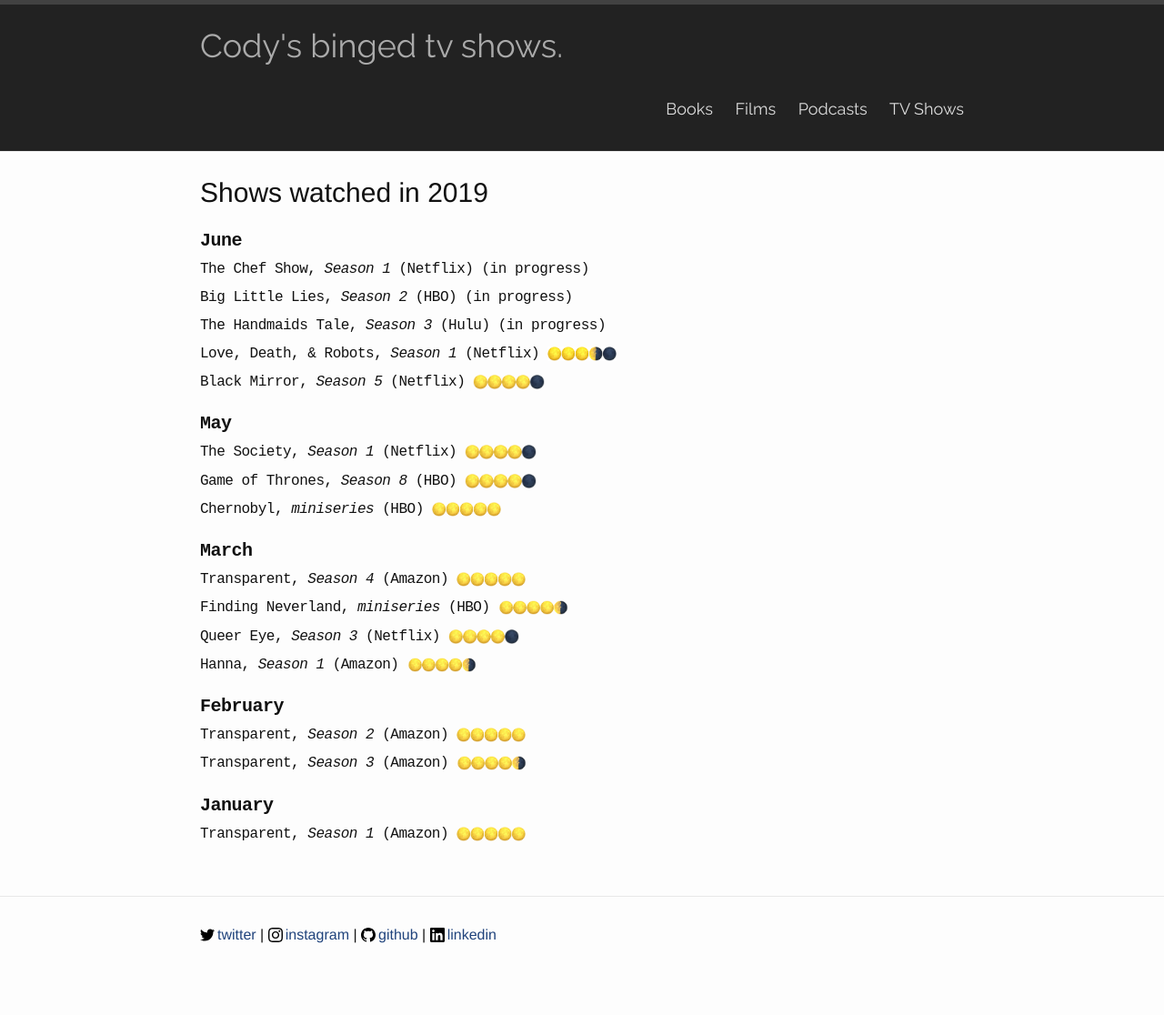
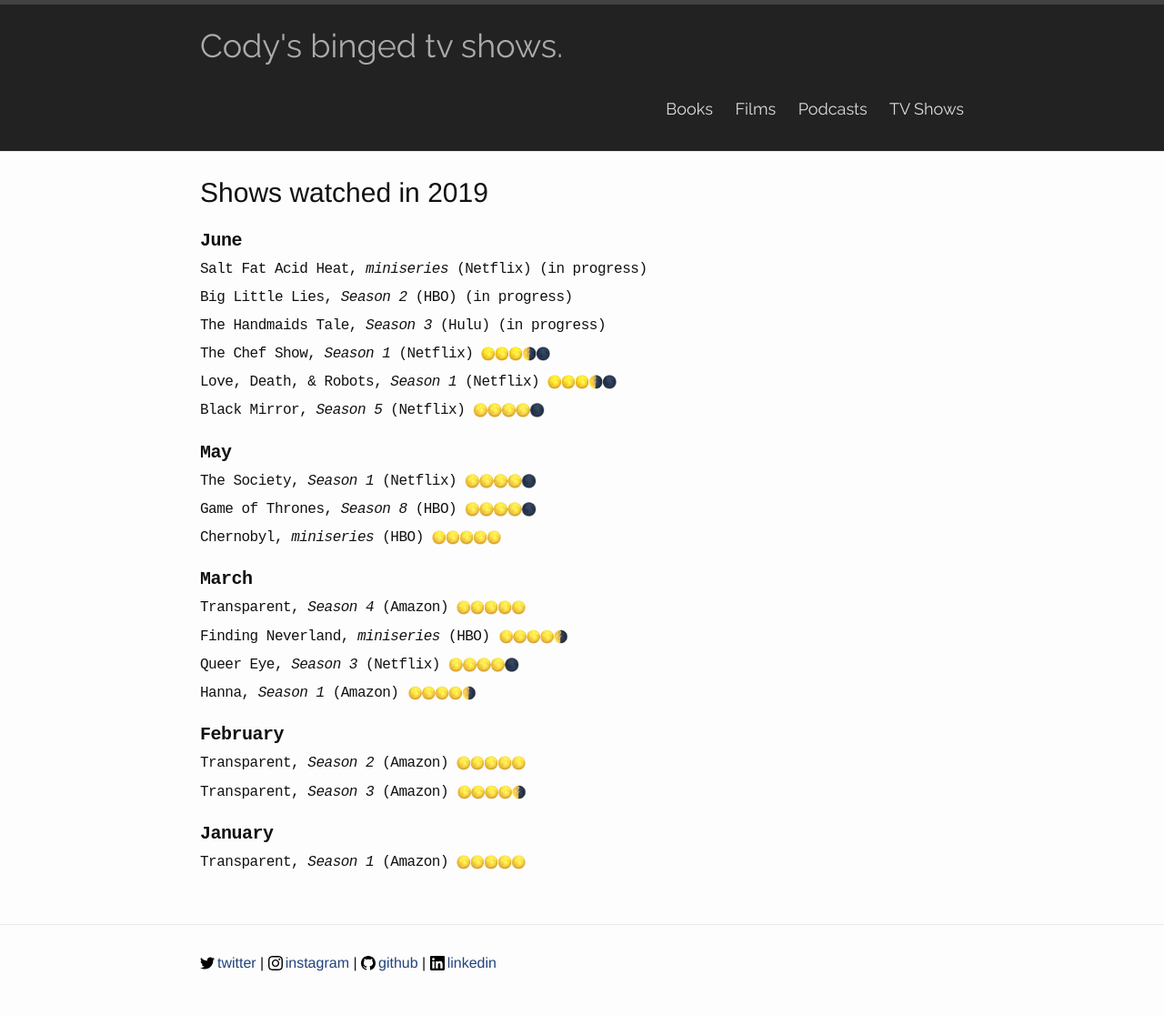
Before and after one commit to codydalerodgers/personal-blog, a Jekyll site: the page built from _shows/2019.md, in a window 1280 px wide. Shown: the whole page at 91% size. Built offline with Jekyll 4.4.1, drawn with Linux system fonts in a browser that asks for light colours; before the commit the page ends 1085 px from its top, so only the background shows below that.

Commit message:
New entries

```diff
--- a/_posts/2019-05-28-a24.markdown
+++ b/_posts/2019-05-28-a24.markdown
@@ -13,7 +13,7 @@
 In Fabric ∙
 The Lighthouse ∙
 <span class="a24_color">**The Souvenir**</span> ∙
-Under the Silver Lake ∙
+<span class="a24_color">**Under the Silver Lake**</span> ∙
 The Hole in the Ground ∙
 Outlaws ∙
 <span class="a24_color">**Climax**</span> ∙
--- a/_shows/2019.md
+++ b/_shows/2019.md
@@ -4,11 +4,13 @@
 title: Shows watched in 2019
 ---
 ## June
-The Chef Show, _Season 1_ (Netflix) {{ site.inprogress }}
+Salt Fat Acid Heat, _miniseries_ (Netflix) {{ site.inprogress }}
 
 Big Little Lies, _Season 2_ (HBO) {{ site.inprogress }}
 
 The Handmaids Tale, _Season 3_ (Hulu) {{ site.inprogress }}
+
+The Chef Show, _Season 1_ (Netflix) {{ site.threehalf }}
 
 Love, Death, & Robots, _Season 1_ (Netflix) {{ site.threehalf }}
 
```
Also changed, not shown: _films/2019.md (+1 -1 lines).
